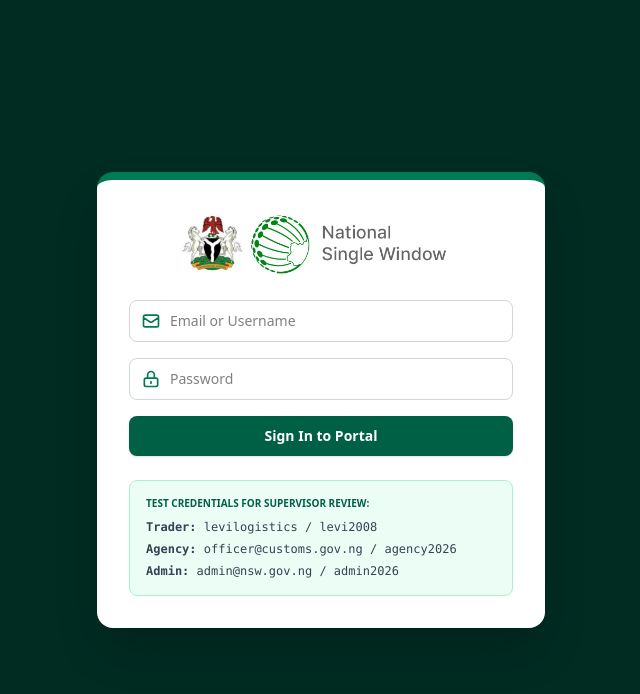
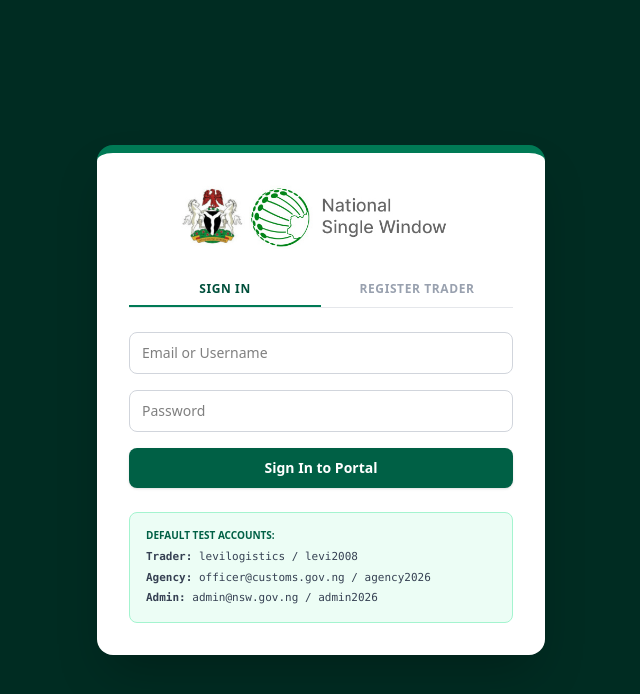
Before and after one commit to chrisagaba53-eng/mini-nsw-app, a Next.js app: page / in a window 1280 px wide. Shown: the top 694 px of the page, without its empty margins (319-959 px from the left). Built offline with nearby package versions, Linux system fonts and the light colour scheme.

Commit message:
Add self-service Trader registration flow to login screen

```diff
--- a/src/app/page.js
+++ b/src/app/page.js
@@ -4,9 +4,18 @@
 
 export default function SingleWindowPortal() {
   const [session, setSession] = useState(null);
+  const [isRegistering, setIsRegistering] = useState(false);
+
+  // Login State
   const [emailInput, setEmailInput] = useState('');
   const [passwordInput, setPasswordInput] = useState('');
   const [loginError, setLoginError] = useState('');
+  const [authSuccess, setAuthSuccess] = useState('');
+
+  // Registration State
+  const [regName, setRegName] = useState('');
+  const [regEmail, setRegEmail] = useState('');
+  const [regPassword, setRegPassword] = useState('');
 
   const [systemUsers, setSystemUsers] = useState([
     { id: 1, name: 'Apex Logistics', email: 'trader@apex.ng', password: 'apex2026', role: 'trader', status: 'Active' },
@@ -80,14 +89,16 @@
 
   const handleSecureLogin = (e) => {
     e.preventDefault();
+    setLoginError('');
+    setAuthSuccess('');
+
     const cleanEmail = emailInput.trim().toLowerCase();
-
     const targetUser = systemUsers.find(
       u => u.email.toLowerCase() === cleanEmail && u.password === passwordInput
     );
 
     if (!targetUser) {
-      setLoginError('Invalid credentials. Access Denied.');
+      setLoginError('Invalid credentials. Account not found or wrong password.');
       return;
     }
 
@@ -97,7 +108,41 @@
     }
 
     setSession({ name: targetUser.name, role: targetUser.role, email: targetUser.email });
+  };
+
+  const handleRegisterTrader = (e) => {
+    e.preventDefault();
     setLoginError('');
+    setAuthSuccess('');
+
+    const cleanEmail = regEmail.trim().toLowerCase();
+    const existingUser = systemUsers.find(u => u.email.toLowerCase() === cleanEmail);
+
+    if (existingUser) {
+      setLoginError('An account with this email/username already exists.');
+      return;
+    }
+
+    const newUser = {
+      id: Date.now(),
+      name: regName.trim(),
+      email: cleanEmail,
+      password: regPassword,
+      role: 'trader',
+      status: 'Active'
+    };
+
+    const updatedUsers = [...systemUsers, newUser];
+    updateUsersState(updatedUsers);
+
+    addLog('System', `New Trader registered: ${newUser.name}`);
+    setAuthSuccess('Account created successfully! You can now log in.');
+    setIsRegistering(false);
+    setEmailInput(cleanEmail);
+    setPasswordInput(regPassword);
+    setRegName('');
+    setRegEmail('');
+    setRegPassword('');
   };
 
   const handleLogout = () => {
@@ -105,12 +150,12 @@
     setEmailInput('');
     setPasswordInput('');
     setLoginError('');
+    setAuthSuccess('');
   };
 
   const handleFileChange = (e) => {
     const file = e.target.files[0];
     if (file) {
-      // PROOF OF AUTOMATED COMPLIANCE GATEWAY
       if (file.size > 5 * 1024 * 1024) {
         setFileError('Gateway Block: File size exceeds 5MB limit.');
         setNewAppFile(null);
@@ -250,47 +295,55 @@
             <img src="/logo.png" alt="Portal Logo" className="h-16 w-auto object-contain max-w-full" />
           </div>
 
+          <div className="flex border-b border-gray-200 mb-6">
+            <button
+              onClick={() => { setIsRegistering(false); setLoginError(''); }}
+              className={`flex-1 py-2 text-center text-xs font-bold uppercase tracking-wider border-b-2 transition ${!isRegistering ? 'border-emerald-700 text-emerald-900' : 'border-transparent text-gray-400 hover:text-gray-600'}`}
+            >
+              Sign In
+            </button>
+            <button
+              onClick={() => { setIsRegistering(true); setLoginError(''); }}
+              className={`flex-1 py-2 text-center text-xs font-bold uppercase tracking-wider border-b-2 transition ${isRegistering ? 'border-emerald-700 text-emerald-900' : 'border-transparent text-gray-400 hover:text-gray-600'}`}
+            >
+              Register Trader
+            </button>
+          </div>
+
           {loginError && (
             <div className="mb-4 p-3 bg-red-50 border border-red-200 text-red-700 text-xs font-bold rounded text-center">
               {loginError}
             </div>
           )}
 
+          {authSuccess && (
+            <div className="mb-4 p-3 bg-green-50 border border-green-200 text-green-700 text-xs font-bold rounded text-center">
+              {authSuccess}
+            </div>
+          )}
+
+          {!isRegistering ? (
             <form onSubmit={handleSecureLogin} className="space-y-4">
               <div>
-              <div className="relative">
-                <span className="absolute inset-y-0 left-0 flex items-center pl-3 pointer-events-none text-emerald-700">
-                  <svg className="w-5 h-5" fill="none" stroke="currentColor" viewBox="0 0 24 24">
-                    <path strokeLinecap="round" strokeLinejoin="round" strokeWidth="2" d="M3 8l7.89 5.26a2 2 0 002.22 0L21 8M5 19h14a2 2 0 002-2V7a2 2 0 00-2-2H5a2 2 0 00-2 2v10a2 2 0 002 2z" />
-                  </svg>
-                </span>
                 <input
                   type="text"
                   required
                   value={emailInput}
                   onChange={(e) => setEmailInput(e.target.value)}
                   placeholder="Email or Username"
-                  className="w-full pl-10 pr-3 py-2.5 border border-gray-300 rounded-lg text-sm focus:ring-2 focus:ring-emerald-600 focus:outline-none"
+                  className="w-full px-3 py-2.5 border border-gray-300 rounded-lg text-sm focus:ring-2 focus:ring-emerald-600 focus:outline-none"
                 />
-              </div>
               </div>
 
               <div>
-              <div className="relative">
-                <span className="absolute inset-y-0 left-0 flex items-center pl-3 pointer-events-none text-emerald-700">
-                  <svg className="w-5 h-5" fill="none" stroke="currentColor" viewBox="0 0 24 24">
-                    <path strokeLinecap="round" strokeLinejoin="round" strokeWidth="2" d="M12 15v2m-6 4h12a2 2 0 002-2v-6a2 2 0 00-2-2H6a2 2 0 00-2 2v6a2 2 0 002 2zm10-10V7a4 4 0 00-8 0v4h8z" />
-                  </svg>
-                </span>
                 <input
                   type="password"
                   required
                   value={passwordInput}
                   onChange={(e) => setPasswordInput(e.target.value)}
                   placeholder="Password"
-                  className="w-full pl-10 pr-3 py-2.5 border border-gray-300 rounded-lg text-sm focus:ring-2 focus:ring-emerald-600 focus:outline-none"
+                  className="w-full px-3 py-2.5 border border-gray-300 rounded-lg text-sm focus:ring-2 focus:ring-emerald-600 focus:outline-none"
                 />
-              </div>
               </div>
 
               <button
@@ -300,11 +353,56 @@
                 Sign In to Portal
               </button>
             </form>
+          ) : (
+            <form onSubmit={handleRegisterTrader} className="space-y-4">
+              <div>
+                <label className="block text-[10px] font-bold text-gray-500 uppercase mb-1">Company / Entity Name</label>
+                <input
+                  type="text"
+                  required
+                  value={regName}
+                  onChange={(e) => setRegName(e.target.value)}
+                  placeholder="e.g. Acme Global Logistics"
+                  className="w-full px-3 py-2 border border-gray-300 rounded-lg text-sm focus:ring-2 focus:ring-emerald-600 focus:outline-none"
+                />
+              </div>
 
-          {/* Added to prevent lockout and allow quick testing */}
+              <div>
+                <label className="block text-[10px] font-bold text-gray-500 uppercase mb-1">Trader Email / Username</label>
+                <input
+                  type="text"
+                  required
+                  value={regEmail}
+                  onChange={(e) => setRegEmail(e.target.value)}
+                  placeholder="e.g. trader@acme.ng"
+                  className="w-full px-3 py-2 border border-gray-300 rounded-lg text-sm focus:ring-2 focus:ring-emerald-600 focus:outline-none"
+                />
+              </div>
+
+              <div>
+                <label className="block text-[10px] font-bold text-gray-500 uppercase mb-1">Create Password</label>
+                <input
+                  type="password"
+                  required
+                  value={regPassword}
+                  onChange={(e) => setRegPassword(e.target.value)}
+                  placeholder="••••••••"
+                  className="w-full px-3 py-2 border border-gray-300 rounded-lg text-sm focus:ring-2 focus:ring-emerald-600 focus:outline-none"
+                />
+              </div>
+
+              <button
+                type="submit"
+                className="w-full bg-emerald-800 text-white font-bold py-2.5 rounded-lg text-sm hover:bg-emerald-900 transition shadow"
+              >
+                Create Account & Register
+              </button>
+            </form>
+          )}
+
           <div className="mt-6 p-4 bg-emerald-50 border border-emerald-200 rounded-lg text-xs text-gray-700">
-            <p className="font-bold mb-2 uppercase text-[10px] text-emerald-800">Test Credentials For Supervisor Review:</p>
-            <ul className="space-y-1.5 font-mono">
+            <p className="font-bold mb-2 uppercase text-[10px] text-emerald-800">Default Test Accounts:</p>
+            <ul className="space-y-1.5 font-mono text-[11px]">
               <li><strong>Trader:</strong> levilogistics / levi2008</li>
               <li><strong>Agency:</strong> officer@customs.gov.ng / agency2026</li>
               <li><strong>Admin:</strong> admin@nsw.gov.ng / admin2026</li>
@@ -722,7 +820,6 @@
                 </select>
               </div>
 
-              {/* Only show Company Name input if the user is NOT a trader */}
               {session?.role !== 'trader' && (
                 <div>
                   <label className="block text-xs font-bold text-gray-700 uppercase mb-1">Company Name</label>
@@ -791,7 +888,6 @@
             <div className="p-6 bg-gray-50">
               <div className="relative pl-6 border-l-2 border-emerald-600 space-y-6">
 
-                {/* Step 1: Submission */}
                 <div className="relative">
                   <div className="absolute -left-[35px] top-0 bg-emerald-600 text-white rounded-full w-6 h-6 flex items-center justify-center text-xs font-bold shadow-sm">✓</div>
                   <h4 className="font-bold text-gray-900 text-sm">Application Submitted</h4>
@@ -799,14 +895,12 @@
                   <p className="text-xs text-gray-400 mt-0.5">{trackedApp.submittedAt}</p>
                 </div>
 
-                {/* Step 2: Automated Gateway Validation */}
                 <div className="relative">
                   <div className="absolute -left-[35px] top-0 bg-emerald-600 text-white rounded-full w-6 h-6 flex items-center justify-center text-xs font-bold shadow-sm">✓</div>
                   <h4 className="font-bold text-gray-900 text-sm">Automated Compliance Gateway</h4>
                   <p className="text-xs text-gray-500">Product parameters and trade regulation checks passed</p>
                 </div>
 
-                {/* Step 3: Regulatory Review */}
                 <div className="relative">
                   <div className={`absolute -left-[35px] top-0 rounded-full w-6 h-6 flex items-center justify-center text-xs font-bold shadow-sm ${isPending(trackedApp.status) ? 'bg-amber-500 text-white' : 'bg-emerald-600 text-white'}`}>
                     {isPending(trackedApp.status) ? '⏳' : '✓'}
@@ -817,7 +911,6 @@
                   </p>
                 </div>
 
-                {/* Step 4: Final Decision */}
                 <div className="relative">
                   <div className={`absolute -left-[35px] top-0 rounded-full w-6 h-6 flex items-center justify-center text-xs font-bold shadow-sm ${isApproved(trackedApp.status) ? 'bg-emerald-600 text-white' : isDenied(trackedApp.status) ? 'bg-red-600 text-white' : 'bg-gray-300 text-gray-500'}`}>
                     {isApproved(trackedApp.status) ? '✓' : isDenied(trackedApp.status) ? '✕' : '⏳'}
```
Lines whose indentation alone changed are shown as unchanged.
